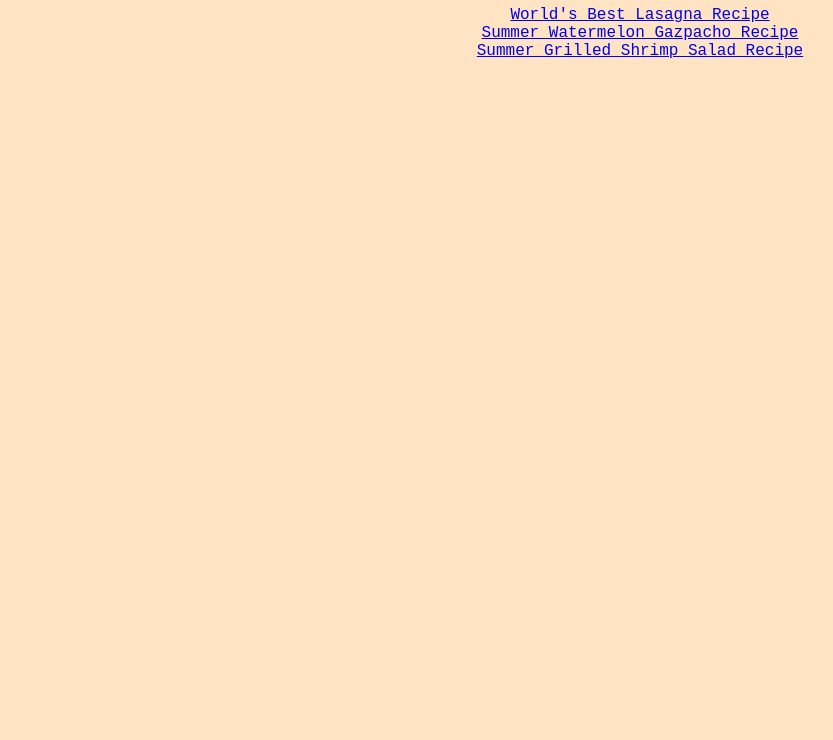
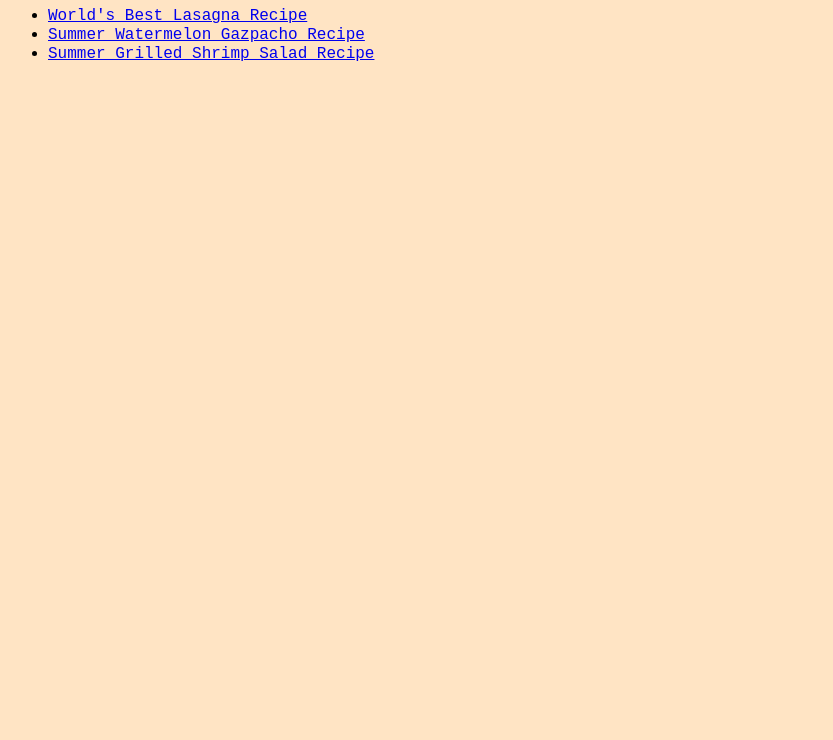
Before and after one commit to hafizfarhad/odin-recipes, a plain HTML site: page index.html in a window 1280 px wide. Shown: the part 60-800 px from the top of the page, without its empty margins (0-833 px from the left). Drawn offline with Linux system fonts and the light colour scheme.

Commit message:
Add list to index.html items

```diff
--- a/index.html
+++ b/index.html
@@ -8,9 +8,11 @@
     <body>
         <h1>Odin Recipes</h1>
         <div>
-            <a href="./recipes/lasagna.html" target="_blank" rel="noopener noreferrer" >World's Best Lasagna Recipe</a><br>
-            <a href="./recipes/gazpacho.html" target="_blank" rel="noopener noreferrer" >Summer Watermelon Gazpacho Recipe</a><br>
-            <a href="./recipes/shrimp_salad.html" target="_blank" rel="noopener noreferrer" >Summer Grilled Shrimp Salad Recipe</a><br>
+            <ul>
+                <li><a href="./recipes/lasagna.html" target="_blank" rel="noopener noreferrer" >World's Best Lasagna Recipe</a></li>
+                <li><a href="./recipes/gazpacho.html" target="_blank" rel="noopener noreferrer" >Summer Watermelon Gazpacho Recipe</a></li>
+                <li><a href="./recipes/shrimp_salad.html" target="_blank" rel="noopener noreferrer" >Summer Grilled Shrimp Salad Recipe</a></li>
+            </ul>
         </div>
     </body>
 
--- a/styles.css
+++ b/styles.css
@@ -2,8 +2,7 @@ a {
     font-family: 'Courier New', Courier, monospace;
 }
 div {
-    text-align: center;
-
+    text-align: justify;
 }
 
 h1 {
```
